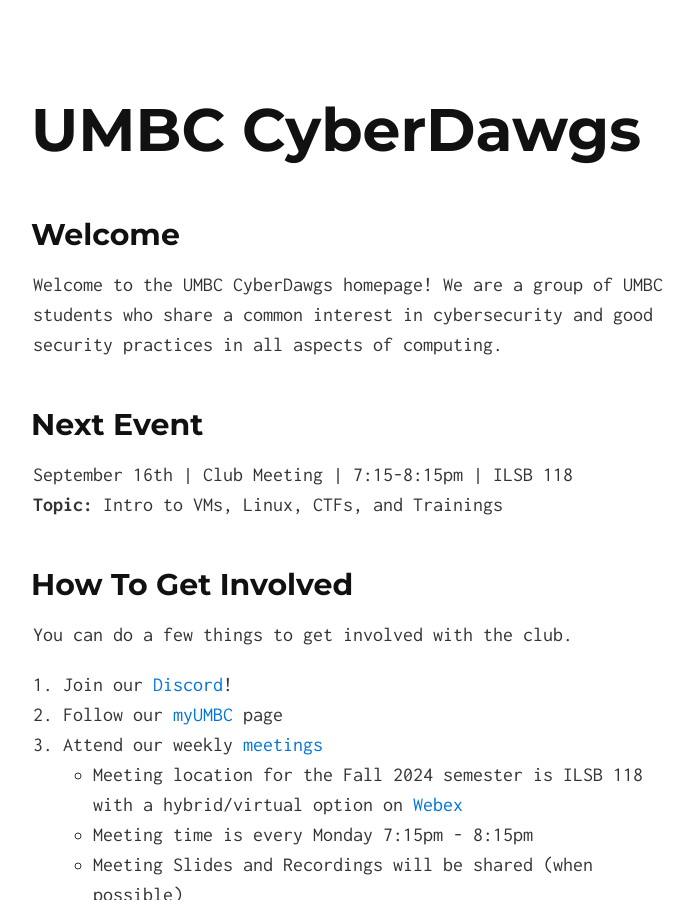
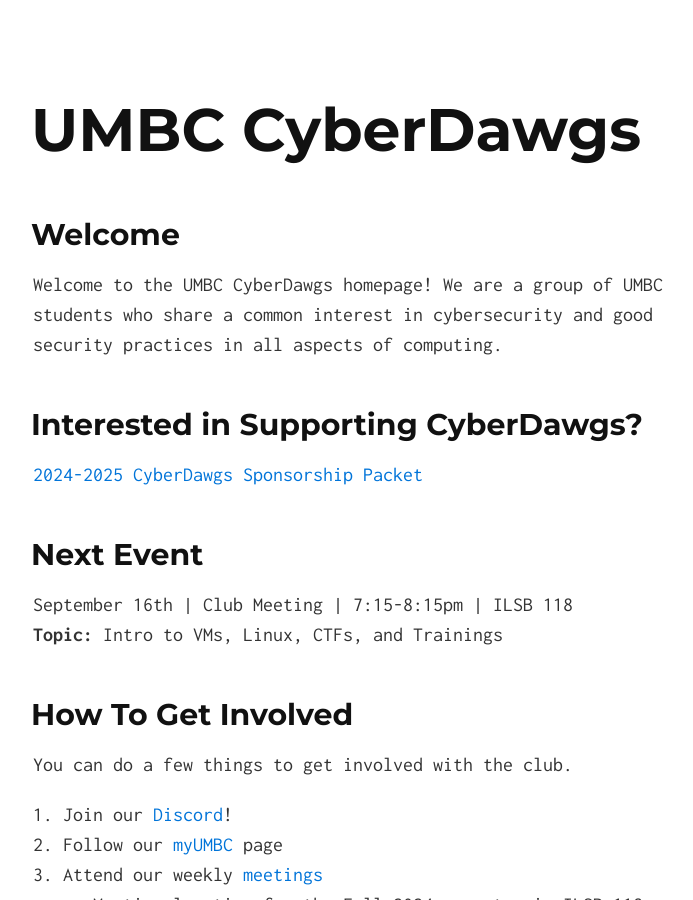
Before and after one commit to UMBCCyberDawgs/umbccyberdawgs.github.io, a Jekyll site: the page built from index.md, in a window 1280 px wide and 900 px high. Shown: the whole window, without its empty margins (287-980 px from the left). Built offline with Jekyll 4.4.1, drawn with Linux system fonts in a browser that asks for light colours; our own code applies the rules of GitHub Pages for plain Markdown files.

Commit message:
Update index.md

```diff
--- a/index.md
+++ b/index.md
@@ -4,6 +4,9 @@ layout: default
 
 ## Welcome
 Welcome to the UMBC CyberDawgs homepage! We are a group of UMBC students who share a common interest in cybersecurity and good security practices in all aspects of computing.
+
+## Interested in Supporting CyberDawgs?
+[2024-2025 CyberDawgs Sponsorship Packet](CyberDawgs_2024-2025_Sponsorship_Packet.pdf)
 
 ## Next Event
 September 16th | Club Meeting | 7:15-8:15pm | ILSB 118 \
```
